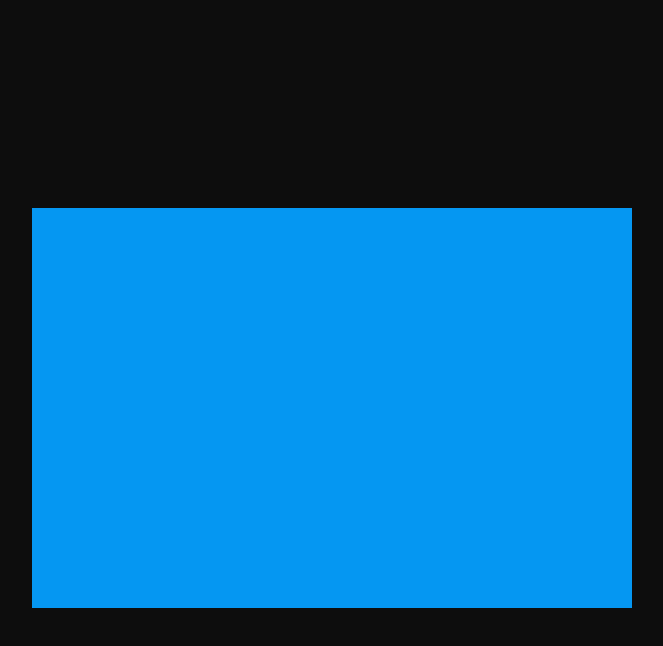
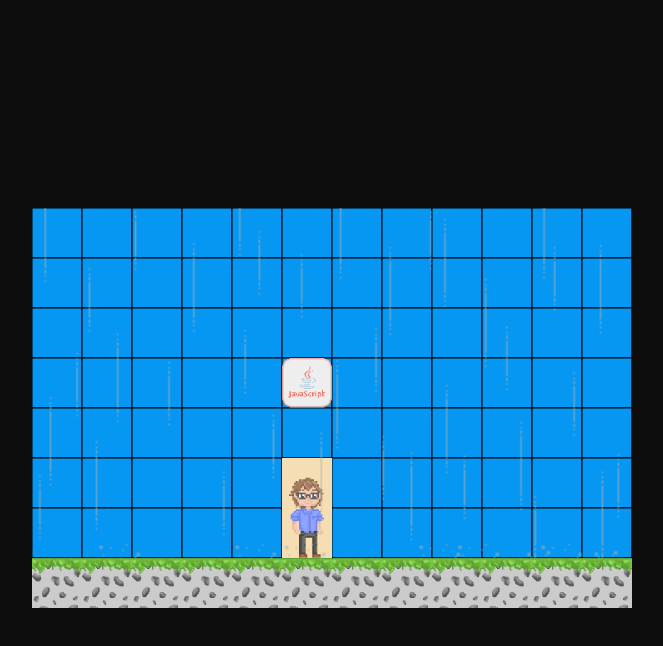
Before and after one commit to joshdrochon/portfolio-proj, a plain HTML site: page index.html in a window 1280 px wide. Both pictures are taken after a click on the element "Hi. I'm Josh.". Shown: the whole page, without its empty margins (308-971 px from the left). Drawn offline with Linux system fonts and the light colour scheme.

Commit message:
add movement logic to hero, background, and canvas

```diff
--- a/css/style.css
+++ b/css/style.css
@@ -56,13 +56,50 @@ body {
 }
 
 #story {
+    position: relative;
+    background-color: #0597f2;
     width: 600px;
     height: 400px;
-    border: 1px #d95f76;
-    background-color: #0597f2;
+    overflow-x: hidden;
     display: none;
+}
+
+#hero {
+    position:absolute;
+    transition:left .1s linear;
+    background-color: #f5deb3;
+    top: 250px;
+    left: 250px;
+    width: 50px;
+    height: 100px;
+    background-image: url('../assets/img/pixeljosh.png');
+    background-position: -8px 8px;
+    z-index: 1;
+    background-size: cover;
+}
+
+#game-world {
+    position: absolute;
+    transition:left .1s linear;
+    left: 0px;
+    top: 0px;
 }
 
 .invisible {
     visibility: hidden;
 }
+
+#rain {
+    position: absolute;
+    transition:left .1s linear;
+    z-index: 10;
+    top: 0px;
+    left: 0;
+    width: 1800px;
+    height: 350px;
+    opacity: .5;
+    background-image: url('../assets/img/rain.gif');
+    background-repeat: repeat-x;
+    background-size: contain;
+
+}
--- a/index.html
+++ b/index.html
@@ -19,10 +19,14 @@
             </h1>
         </div>
         <div class="banner">
-            <img id="profile-img" src="assets/img/pizza.JPG">
+            <img id="profile-img" src="#">
         </div>
-        <iframe id="story">
-        </iframe>
+        <div id="story">
+            <div id="rain"></div>
+            <div id="hero">
+            </div>
+            <canvas id="game-world" width="1800" height="400"></canvas>
+        </div>
     </div>
 </body>
 
--- a/js/script.js
+++ b/js/script.js
@@ -1,5 +1,68 @@
 const HEADERTEXT = "Hi. I'm Josh."
 let i = 0
+
+class Sprite {
+    constructor(x, y) {
+        this.x = x;
+        this.y = y
+    }
+}
+
+//here position
+const JOSH = new Sprite(250, 250)
+//canvas position
+const GAMEWORLD = new Sprite(0, 0)
+
+const numOfRows = 8
+const numOfCols = 36
+const sqSize = 50
+const emptySq = '#0597f2'
+
+function createGameWorld() {
+    const canvas = document.querySelector('#game-world')
+    const context = canvas.getContext('2d')
+    drawWorld(context)
+}
+
+function drawSquares(x, y, color, ctx) {
+    if (y == 7) {
+        let dirt = new Image()
+        dirt.src = "./assets/img/pixelgrass.png"
+        dirt.onload = function() {
+            ctx.drawImage(this, x*sqSize, y*sqSize, 50, 50)
+        }
+    }
+    else if (y == 3 && x == 5) {
+        let js = new Image()
+        js.src = "./assets/img/pixeljavascript.png"
+        js.onload = function() {
+            ctx.drawImage(this, x*sqSize, y*sqSize, 50, 50)
+        }
+    }
+    else {
+        ctx.fillStyle = color
+    }
+    ctx.fillRect(x*sqSize, y*sqSize, sqSize, sqSize)
+    // ctx.strokeStyle = "#000000"
+    ctx.strokeRect(x*sqSize, y*sqSize, sqSize, sqSize)
+}
+
+let board = []
+for (let r = 0; r < numOfRows; r++){
+    board[r] = []
+    for (let c = 0; c < numOfCols; c++){
+        board[r][c] = emptySq
+    }
+}
+
+function drawWorld(context){
+
+    for (let r = 0; r < numOfRows; r++){
+        for (let c = 0; c < numOfCols; c++){
+            drawSquares(c, r, board[r][c], context)
+        }
+    }
+}
 
 function typeWriter() {
     if (i < HEADERTEXT.length) {
@@ -19,31 +82,91 @@ function typeWriter() {
     }
 }
 
+let cursorInterval;
+let cursorTimeout;
+
 window.setTimeout(()=> {
     typeWriter()
-    window.setTimeout(()=> {
-        cursorBlink()
+    cursorTimeout = window.setTimeout(()=> {
+        cursorInterval = window.setInterval(cursorBlink, 530)
     }, 1500)
 }, 500)
 
+
+
 function cursorBlink() {
-    window.setInterval(()=> {
     let cursor = document.getElementById("cursor")
     if (cursor.classList.contains("invisible")) {
         cursor.classList.remove("invisible")
         return
     }
     cursor.classList.add("invisible")
-    }, 530)
 }
 
 function handleClick(){
     let welcomeCont = document.getElementsByClassName('welcome-cont')[0]
     welcomeCont.style.display = "none"
-    startGame()
+    window.clearInterval(cursorInterval)
+    window.clearTimeout(cursorTimeout)
+    initGame()
 }
 
-function startGame() {
-    console.log("starting game")
+function initGame() {
     document.getElementById('story').style.display = "block"
+    createGameWorld()
+    document.addEventListener("keydown", control)
 }
+
+function control(e) {
+    e.preventDefault()
+
+    let hero = document.getElementById("hero"),
+    gameworld = document.getElementById("game-world"),
+    rain = document.getElementById("rain")
+
+    if (e.keyCode === 32) {
+        console.log("i am jumping")
+    }
+    //move left
+    if (e.keyCode === 37) {
+        hero.style.transform = "scaleX(-1)"
+        if (GAMEWORLD.x === 0) {
+            if (JOSH.x > 0) {
+                JOSH.x -= 10
+            }
+        }
+        if (GAMEWORLD.x < 0) {
+            if (JOSH.x === 250) {
+                GAMEWORLD.x += 10
+            }
+            if (GAMEWORLD.x === -1200) {
+                if (JOSH.x > 250) {
+                    JOSH.x -= 10
+                }
+            }
+        }
+    }
+    //move right
+    if (e.keyCode === 39) {
+        hero.style.transform = "scaleX(1)"
+        if (JOSH.x >= 250) {
+            if (GAMEWORLD.x === -1200) {
+                if (JOSH.x < 550) {
+                    JOSH.x += 10
+                }
+            }
+            if (GAMEWORLD.x > -1200) {
+                GAMEWORLD.x -= 10
+            }
+        }
+        if (JOSH.x < 250) {
+            JOSH.x += 10
+        }
+    }
+    console.log("WORLD:", GAMEWORLD.x)
+    console.log("JOSH:", JOSH.x)
+    hero.style.left = JOSH.x + 'px'
+    hero.style.top = JOSH.y + 'px'
+    gameworld.style.left = GAMEWORLD.x + 'px'
+    rain.style.left = GAMEWORLD.x + 'px'
+}
```
Also changed, not shown: assets/img/pixelblock.png (added), assets/img/pixelgrass.png (added), assets/img/pixeljavascript.png (added), assets/img/pixeljosh.png (added), assets/img/rain.gif (added), 1 other file. Lines whose indentation alone changed are shown as unchanged.
